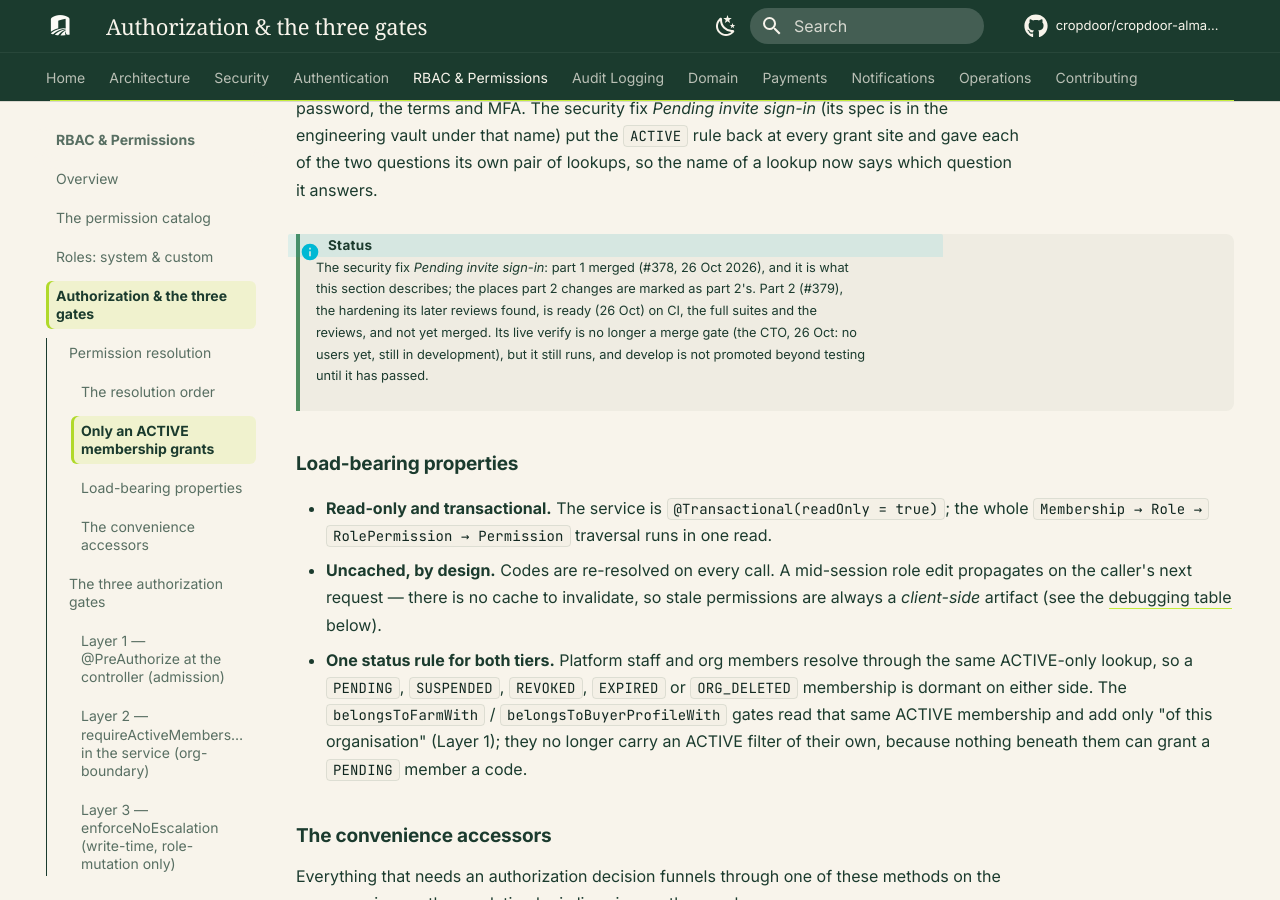
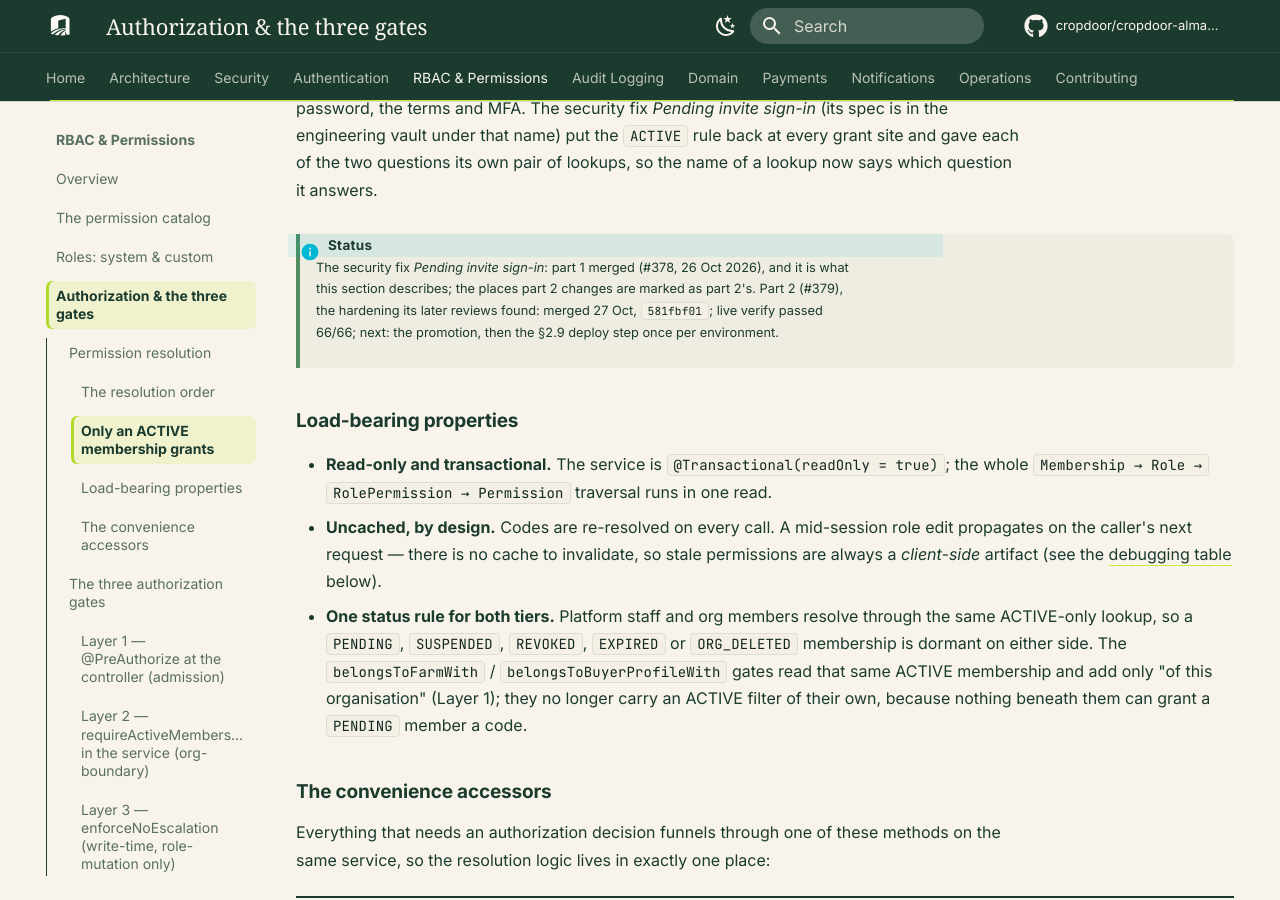
Before and after one commit to cropdoor/cropdoor-almanac, an MkDocs documentation site: the page built from docs/rbac/authorization.md, in a window 1280 px wide and 900 px high, scrolled down 2933 px. Built offline with MkDocs 1.6.1 and Material for MkDocs 9.7.7, drawn with Linux system fonts in a browser that asks for light colours; some web fonts are replaced; comment, search, counter and statistics services are not loaded.

Commit message:
security fix part 2 (#379) merged 27 Oct (581fbf01), live verify passed 66/66; next: the promotion, then the deploy step once per environment

```diff
--- a/docs/rbac/authorization.md
+++ b/docs/rbac/authorization.md
@@ -58,7 +58,7 @@ What follows from it:
 **Why the rule is written this way.** Before #185, the org chain read a `findActiveByUser` whose query, despite its name, matched `PENDING` as well as `ACTIVE`, and a `PENDING` member resolved to the role's full codes; the platform chain was strictly `ACTIVE`. #185 merged the two tables into one membership row and kept the looser reading for both sides, so a `PENDING` platform invite began to grant its role's full platform authorities: anyone holding the invited phone could get a platform-staff session with an SMS code alone, skipping the invite, the password, the terms and MFA. The security fix *Pending invite sign-in* (its spec is in the engineering vault under that name) put the `ACTIVE` rule back at every grant site and gave each of the two questions its own pair of lookups, so the name of a lookup now says which question it answers.
 
 !!! info "Status"
-    The security fix *Pending invite sign-in*: part 1 merged (#378, 26 Oct 2026), and it is what this section describes; the places part 2 changes are marked as part 2's. Part 2 (#379), the hardening its later reviews found, is ready (26 Oct) on CI, the full suites and the reviews, and not yet merged. Its live verify is no longer a merge gate (the CTO, 26 Oct: no users yet, still in development), but it still runs, and develop is not promoted beyond testing until it has passed.
+    The security fix *Pending invite sign-in*: part 1 merged (#378, 26 Oct 2026), and it is what this section describes; the places part 2 changes are marked as part 2's. Part 2 (#379), the hardening its later reviews found: merged 27 Oct, `581fbf01`; live verify passed 66/66; next: the promotion, then the §2.9 deploy step once per environment.
 
 ### Load-bearing properties
 
```
Also changed, not shown: docs/auth/jwt-sessions-and-refresh.md (+1 -1 lines), docs/domain/order-delivery-flow-v2-build-order.md (+1 -1 lines).
